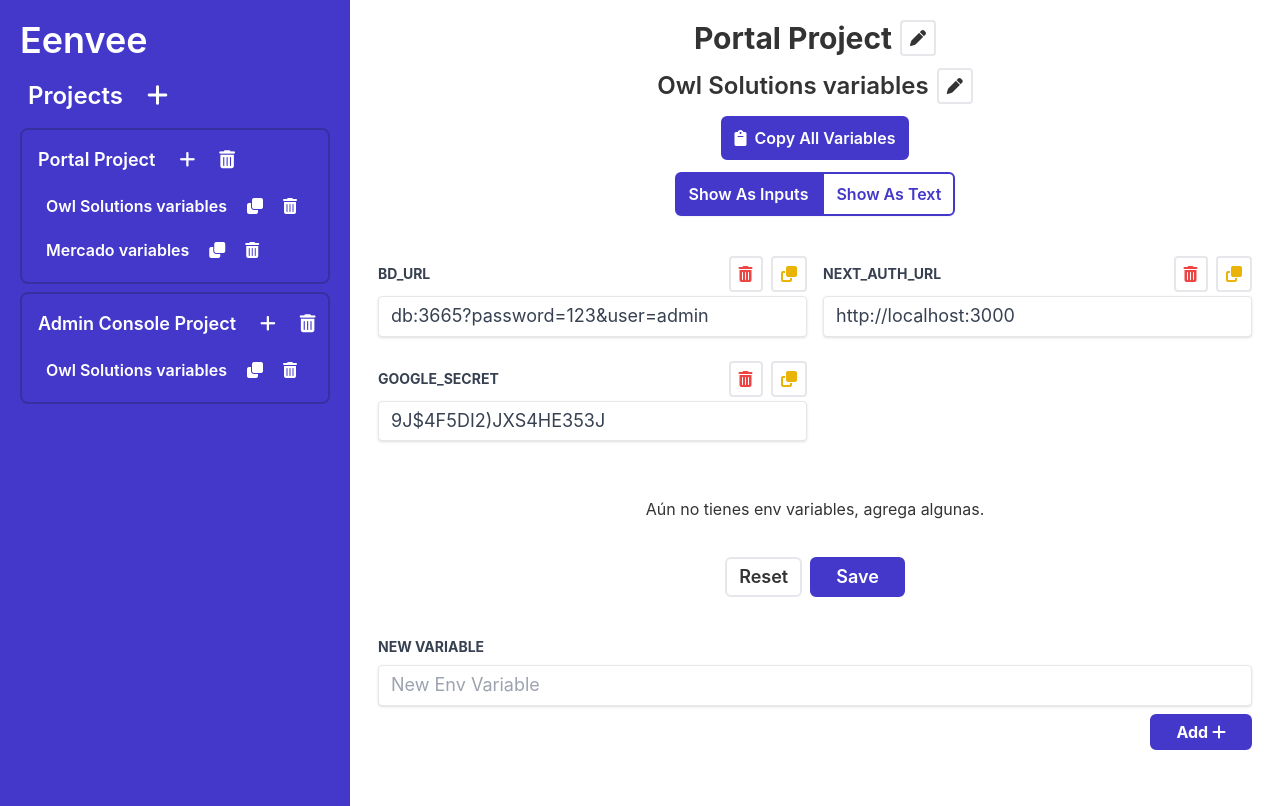
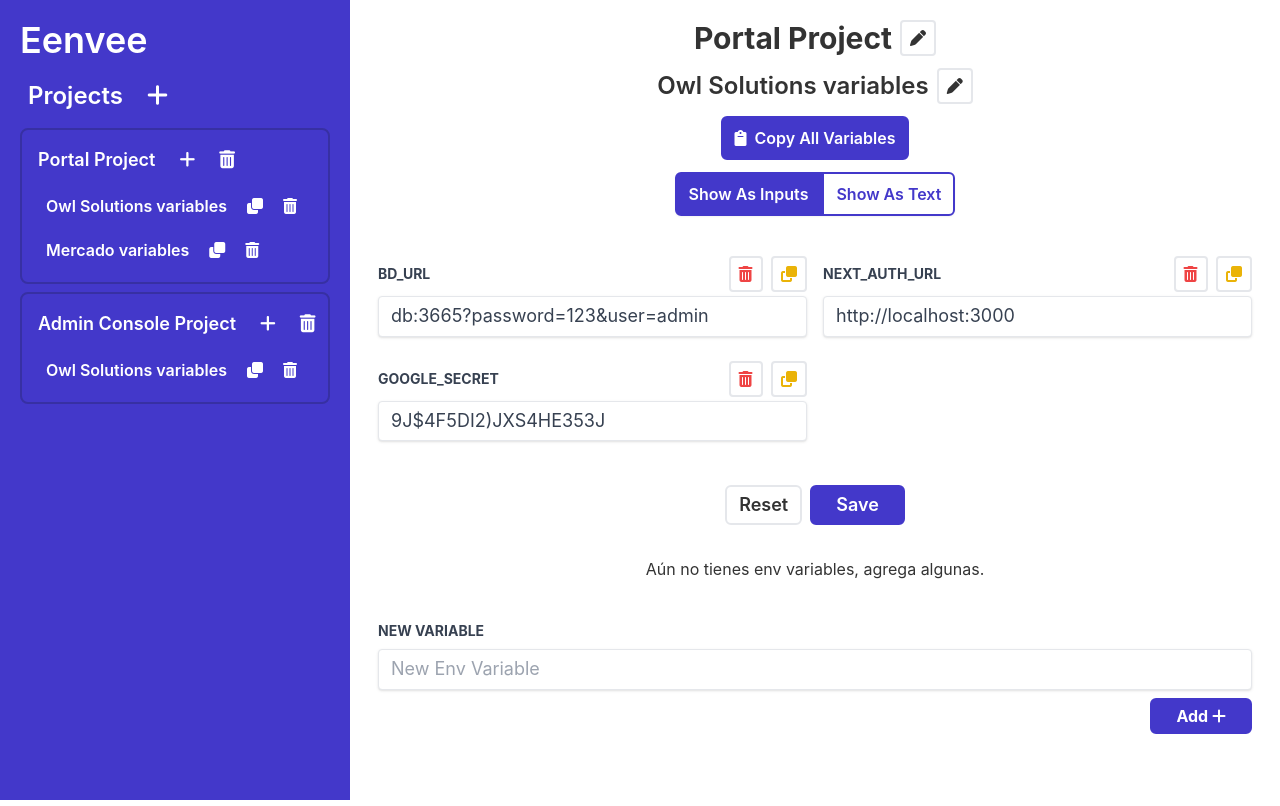
Before and after one commit to zorrolisto/eenvee, a Svelte app: page / in a window 1280 px wide. Built offline with nearby package versions, Linux system fonts and the light colour scheme.

Commit message:
Update: hide form without data

```diff
--- a/src/components/inputsGroup/inputsGroup.svelte
+++ b/src/components/inputsGroup/inputsGroup.svelte
@@ -34,8 +34,8 @@
   }
 </script>
 
+{#if variablesAux.length}
   <form on:submit|preventDefault={handleSubmit}>
-  {#if variablesAux.length}
     <div
       class="flex flex-wrap py-5"
       style="max-height: 52.5vh; overflow: auto; min-width: 50vw"
@@ -75,8 +75,6 @@
         </div>
       {/each}
     </div>
-  {/if}
-  <p class="text-center mb-2 py-5">Aún no tienes env variables, agrega algunas.</p>
     <div class="flex justify-center gap-2 pt-2">
       <button
         class="text-lg py-1 px-3 font-semibold rounded-md hover:bg-gray-100 border-2 "
@@ -91,12 +89,16 @@
       </button>
     </div>
   </form>
+{/if}
+<p class="text-center mb-2 py-5">
+  Aún no tienes env variables, agrega algunas.
+</p>
 <form
   on:submit|preventDefault={addNewField}
   class="w-full"
   style="max-width: 1072px"
 >
-  <div class="flex justify-center py-5">
+  <div class="flex justify-center">
     <div class="w-full mb-2 p-2">
       <label
         class="block text-gray-700 text-sm font-bold mb-2"
--- a/src/components/main/main.svelte
+++ b/src/components/main/main.svelte
@@ -100,6 +100,7 @@
     </div>
   {:else}
     <input
+      class="text-2xl border-indigo-700 text-bold my-2 p-1"
       autofocus
       type="text"
       bind:value={variableGroupNameEdited}
```
Lines whose indentation alone changed are shown as unchanged.
